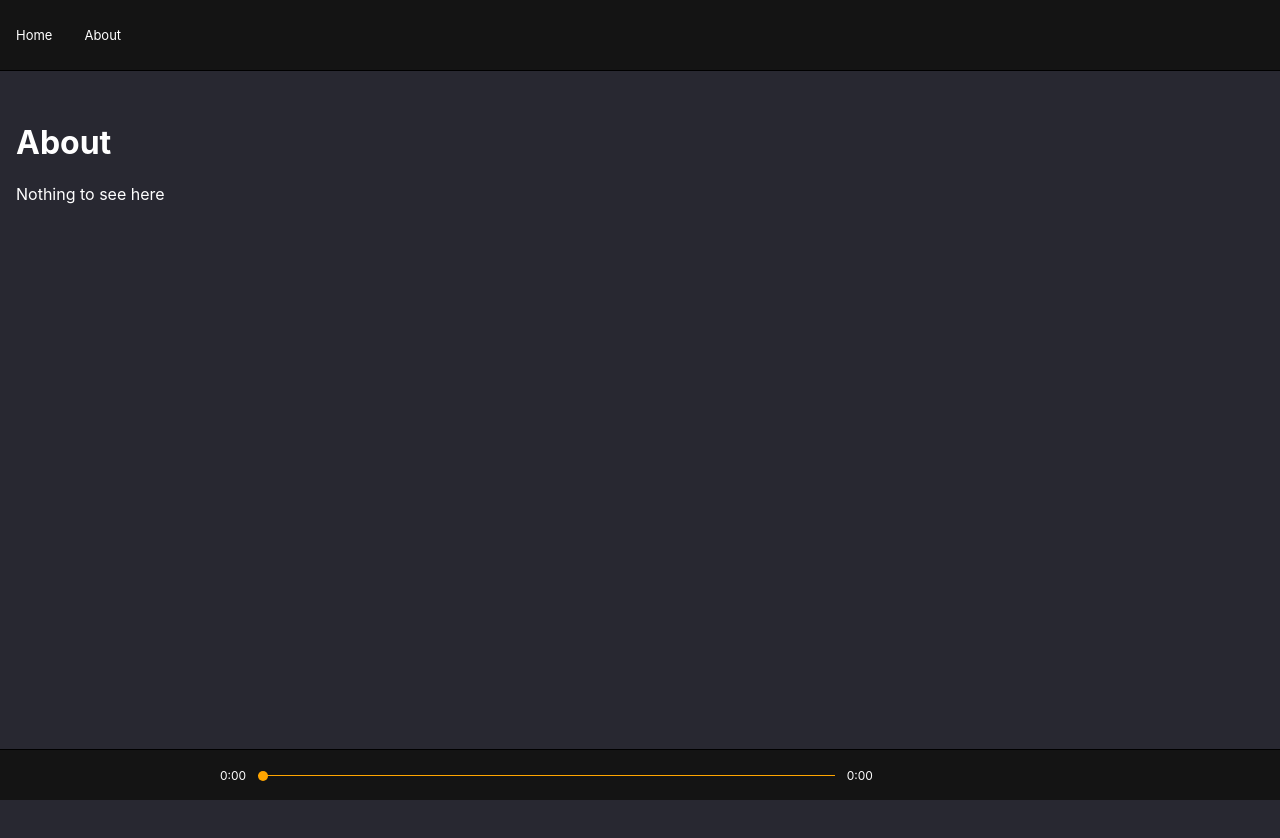
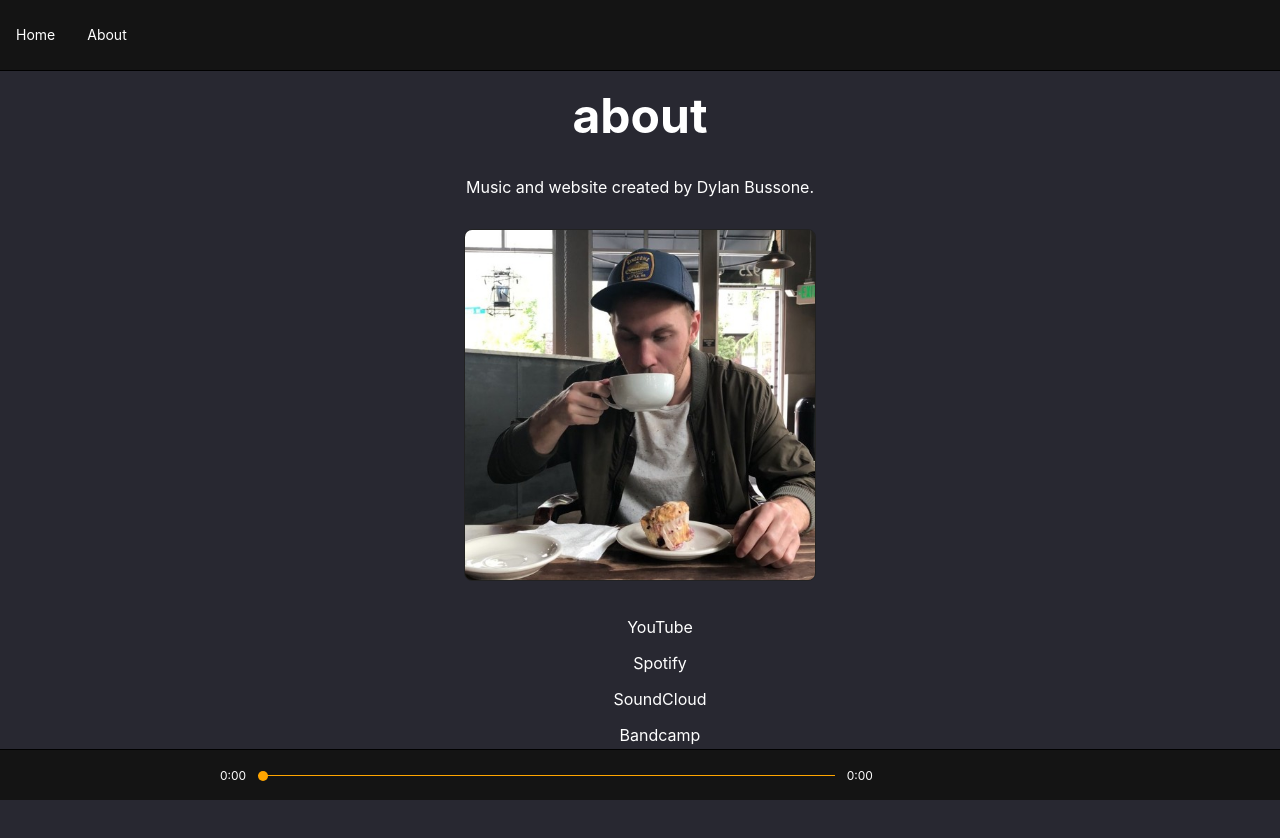
Before and after one commit to dbuss1/jam, a Next.js app: page /about in a window 1280 px wide. Shown: the top 838 px of the page. Before the commit the page ends 800 px from the top, so only its background shows below. Built offline with nearby package versions, Linux system fonts and the light colour scheme.

Commit message:
About page

```diff
--- a/src/components/dropTrack.js
+++ b/src/components/dropTrack.js
@@ -61,7 +61,7 @@ const DropTrack = () => {
       onDragEnter={handleDragEnter}
       onDragLeave={handleDragLeave}
     >
-      Drag an audio file here
+      Drag your own audio file here
       <style jsx>{`
         .drop-track {
           display: flex;
--- a/src/components/nav.js
+++ b/src/components/nav.js
@@ -47,7 +47,7 @@ const Nav = () => (
       a {
         color: #fff;
         text-decoration: none;
-        font-size: 13px;
+        font-size: 14px;
       }
     `}</style>
   </nav>
--- a/src/pages/about.js
+++ b/src/pages/about.js
@@ -1,19 +1,55 @@
 import React from 'react';
 
-const AboutPage = () => {
-  return (
+const AboutPage = () => (
     <div>
-      <h1>About</h1>
-      <p>Nothing to see here</p>
+        <h1>about</h1>
+        <p>Music and website created by Dylan Bussone.</p>
+        <img width="350" src="/muffin.jpg" />
+        <ul>
+            {[
+                { href: 'https://www.youtube.com/user/dbuss1music', text: 'YouTube' },
+                {
+                    href:
+                        'https://open.spotify.com/artist/1Op9vSnBgavICOjzdFpM3X?si=4uOZ7rQ2SbmjE2nJwjM7Sg',
+                    text: 'Spotify',
+                },
+                { href: 'https://soundcloud.com/dylanbussone', text: 'SoundCloud' },
+                { href: 'https://dylonious.bandcamp.com/', text: 'Bandcamp' },
+                { href: 'https://github.com/dylanbussone', text: 'GitHub' },
+            ].map(({ href, text }) => (
+                <li key={href}>
+                    <a target="_blank" rel="noopener noreferrer" href={href}>
+                        {text}
+                    </a>
+                </li>
+            ))}
+        </ul>
         <style jsx>
             {`
                 div {
-            padding: 16px;
+                    text-align: center;
+                }
+                h1 {
+                    font-size: 48px;
+                }
+                ul {
+                    list-style-type: none;
+                }
+                ul li {
+                    margin: 1rem;
+                }
+                ul li a {
+                    color: white;
+                    text-decoration: none;
+                }
+                img {
+                    margin: 1rem 0;
+                    border-radius: 8px;
+                    border: 1px solid #222;
                 }
             `}
         </style>
     </div>
 );
-};
 
 export default AboutPage;
```
Also changed, not shown: public/muffin.jpg (added). Lines whose indentation alone changed are shown as unchanged.
